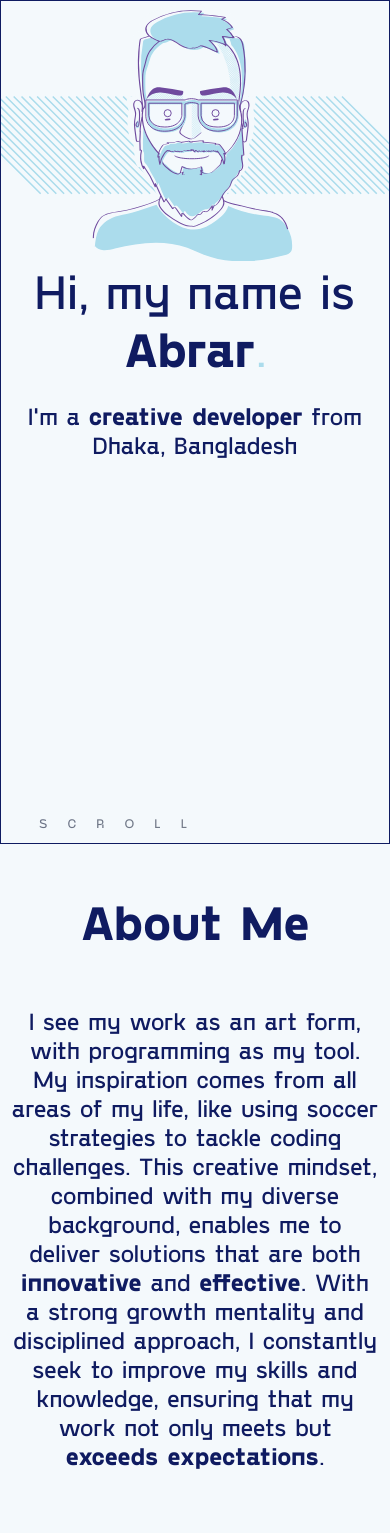
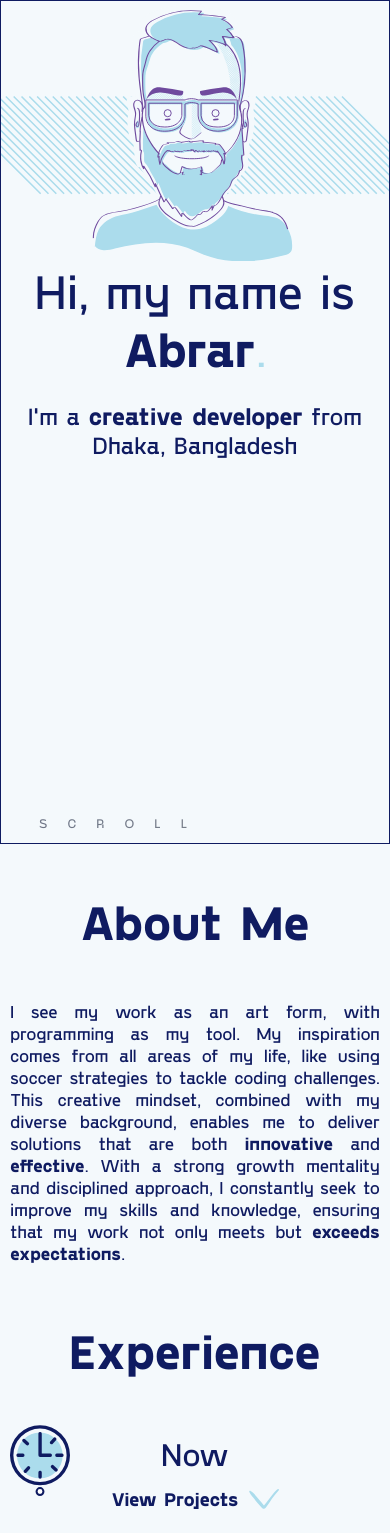
Before and after one commit to AbrarChowdhury/next-portfolio, a Next.js app: page / in a window 390 px wide. Shown: the top 1533 px of the page. Built offline with nearby package versions, Linux system fonts and the light colour scheme.

Commit message:
fix overall responsiveness

```diff
--- a/components/About.js
+++ b/components/About.js
@@ -6,7 +6,7 @@ const About = () => {
     <div className={styles.about}>
       <h1>About Me</h1>
       <div style={{ display: "flex" }}>
-        <p style={{ fontSize: "1.5em", textAlign: "center" }}>
+        <p className="aboutFont">
           I see my work as an art form, with programming as my tool. My
           inspiration comes from all areas of my life, like using soccer
           strategies to tackle coding challenges. This creative mindset,
--- a/styles/globals.css
+++ b/styles/globals.css
@@ -50,6 +50,11 @@ a {
 }
 .main {
   padding: 2rem 10%;
+}
+
+.aboutFont {
+  font-size: 1.5em;
+  text-align: center;
 }
 
 /* EXPERIENCE */
@@ -172,8 +177,13 @@ input:focus-visible {
   body {
     text-align: center;
   }
+
   .main {
     padding: 1rem 10px !important;
+  }
+  .aboutFont {
+    font-size: 1.1em;
+    text-align: justify;
   }
   /* h2{
     text-align: center;
```
